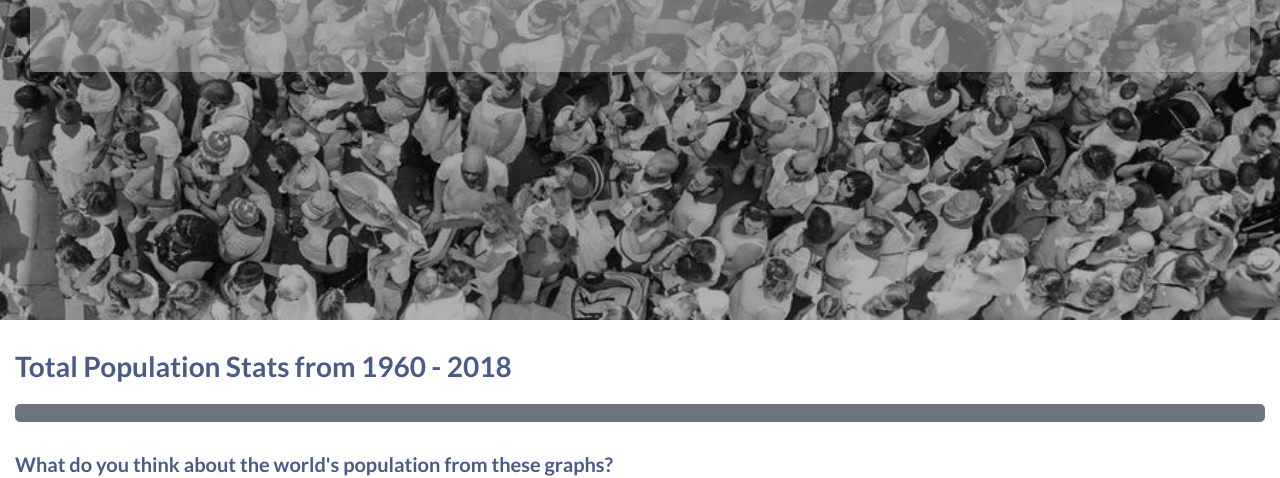
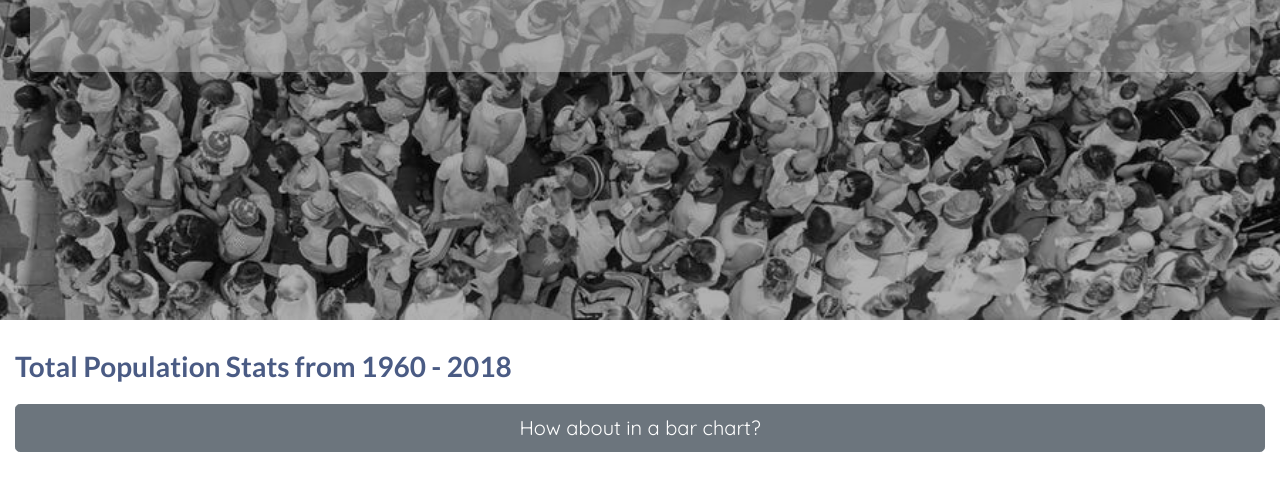
Before and after one commit to Vicky185/milestone2-worldstats, a plain HTML site: page index.html in a window 1280 px wide. Shown: the part 480-958 px from the top of the page. Drawn offline with nearby package versions, Linux system fonts and the light colour scheme.

Commit message:
amended button

```diff
--- a/index.html
+++ b/index.html
@@ -74,7 +74,7 @@
         <h3> Total Population Stats from 1960 - 2018</h3>
         <div id="pop-total-line"></div>
         <div id="pop-total-bar" style="display: none"></div>
-        <button class="btn btn-secondary btn-lg btn-block" id="change-graph-btn" onclick="change_data_display()"></button>
+        <button class="btn btn-secondary btn-lg btn-block" id="change-graph-btn" onclick="change_data_display()">How about in a bar chart?</button>
         <!--     <button class="btn btn-secondary btn-lg btn-block" onclick="change_data_display" style="display: none">Let's go back to that Line Graph...</button> -->
 
         <h5> What do you think about the world's population from these graphs?</h5>
```
